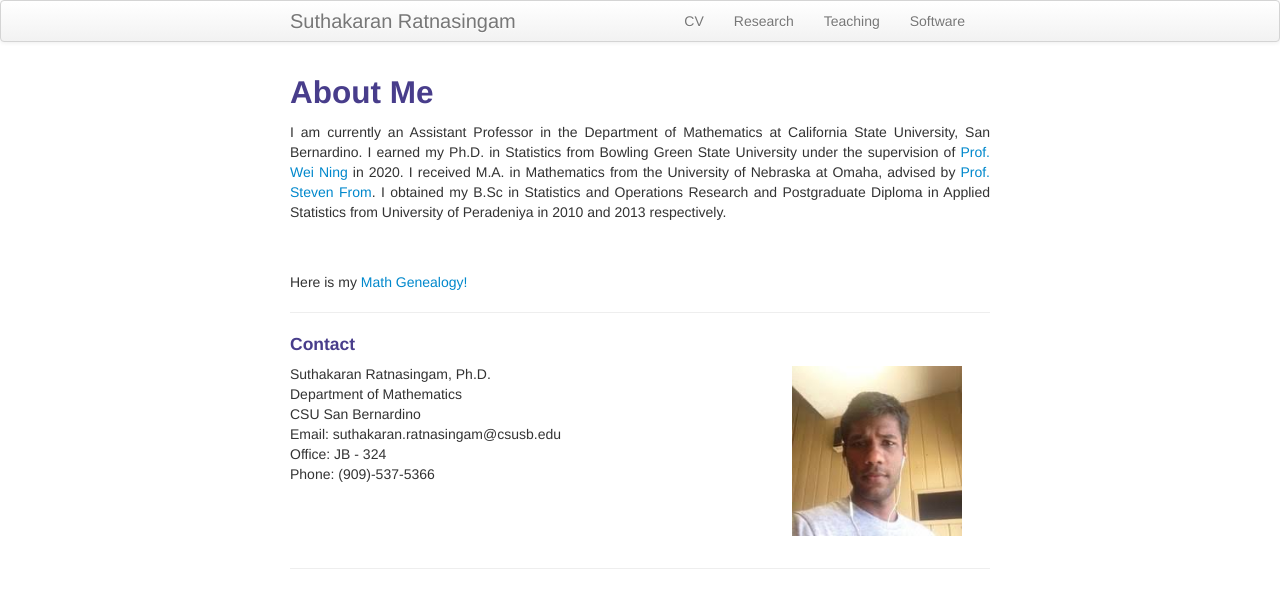
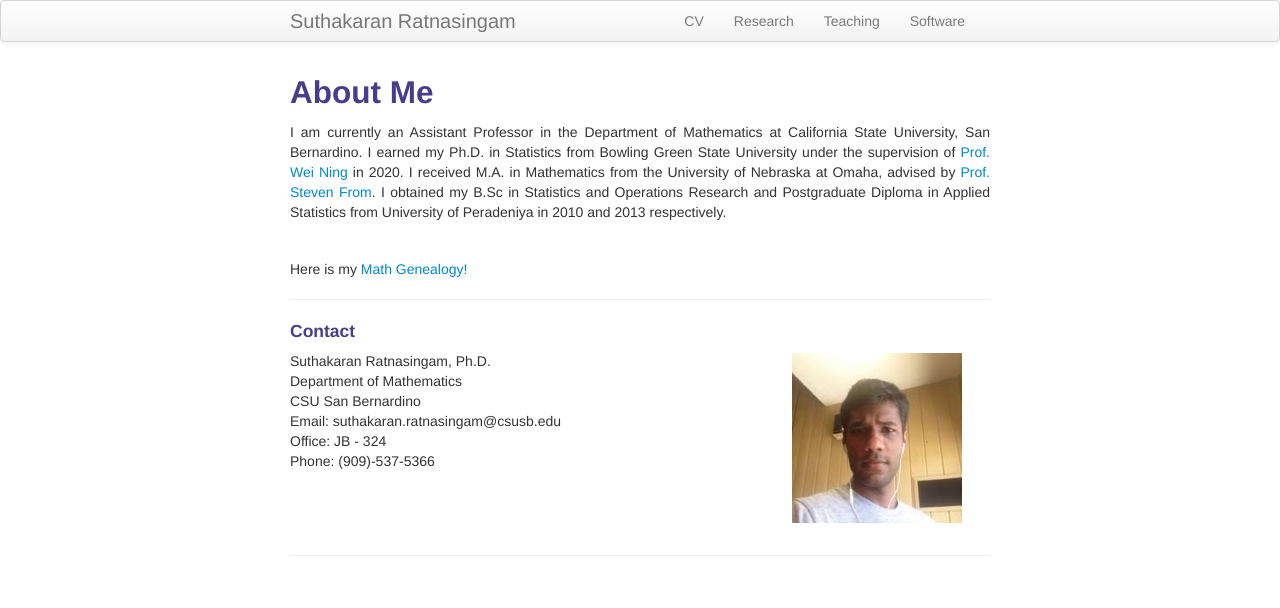
Before and after one commit to suthakaranr/suthakaranr.github.io, a Jekyll site: the page built from index.md, in a window 1280 px wide. Shown: the top 608 px of the page. Built offline with Jekyll 4.4.1, drawn with Linux system fonts in a browser that asks for light colours.

Commit message:
Update index.md

```diff
--- a/index.md
+++ b/index.md
@@ -10,7 +10,7 @@ About Me
 <p align="justify">
 I am currently an Assistant Professor in the Department of Mathematics at California State University, San Bernardino. I earned my Ph.D. in Statistics from Bowling Green State University under the supervision of <a style="text-decoration:none" href="https://www.bgsu.edu/arts-and-sciences/mathematics-and-statistics/faculty-and-staff/wei-ning.html" target="_blank" rel="noopener noreferrer">Prof. Wei Ning</a> in 2020. I received M.A. in Mathematics from the University of Nebraska at Omaha, advised by <a style="text-decoration:none" href="https://www.unomaha.edu/college-of-arts-and-sciences/mathematics/about-us/directory/steven-from.php" target="_blank" rel="noopener noreferrer">Prof. Steven From</a>. I obtained my B.Sc in Statistics and Operations Research and Postgraduate Diploma in Applied Statistics from University of Peradeniya in 2010 and 2013 respectively.
 </p>
-<br>
+<span style="vertical-align:-37%"> </span><br>
 Here is my <a style="text-decoration:none" href="../assets/SuthaMathGen.html" target="_blank" rel="noopener noreferrer"><span style="text-align:center">Math Genealogy!</span></a>
 
 
```
